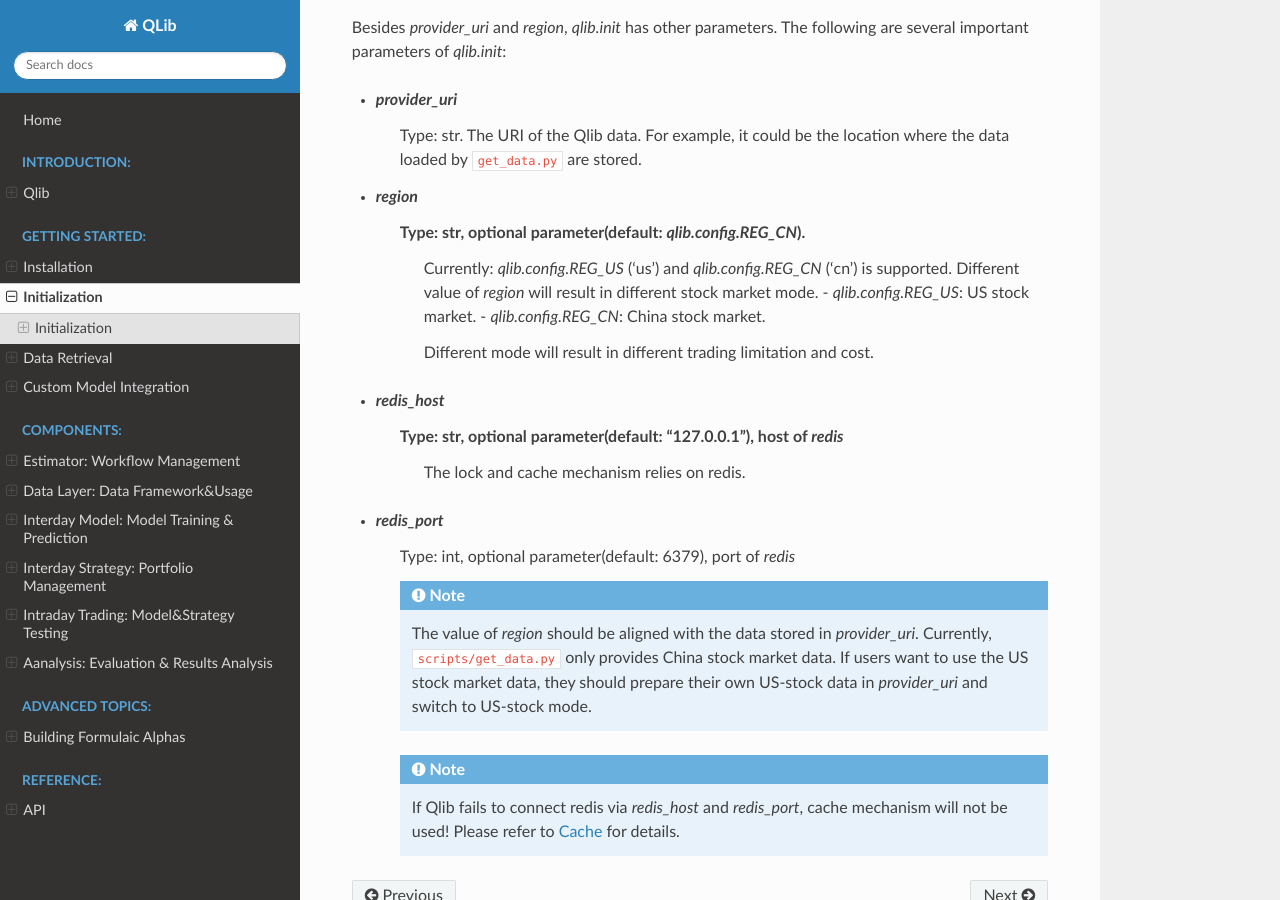
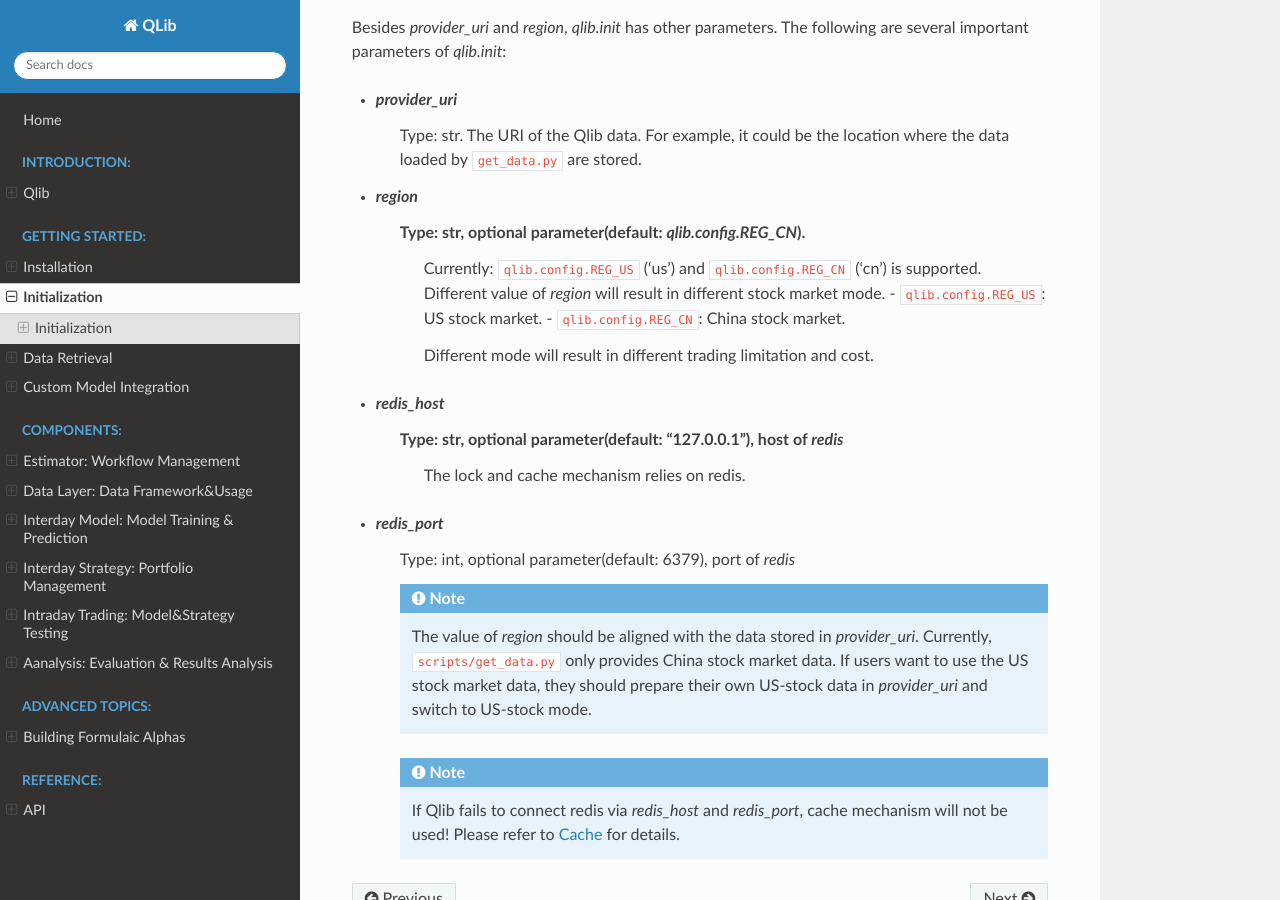
Before and after one commit to microsoft/qlib, a Sphinx documentation site: the page built from docs/start/initialization.rst, in a window 1280 px wide and 900 px high, scrolled down 609 px. Built offline with Sphinx 7.4.7 and the Read the Docs theme 2.0.0, drawn with Linux system fonts in a browser that asks for light colours; pages that are not in the unit, such as notebooks, are missing from menus.

```diff
--- a/docs/start/initialization.rst
+++ b/docs/start/initialization.rst
@@ -39,9 +39,9 @@ Besides `provider_uri` and `region`, `qlib.init` has other parameters. The follo
     Type: str. The URI of the Qlib data. For example, it could be the location where the data loaded by ``get_data.py`` are stored.
 - `region`
     Type: str, optional parameter(default: `qlib.config.REG_CN`).
-        Currently: `qlib.config.REG_US` ('us') and `qlib.config.REG_CN` ('cn') is supported. Different value of  `region` will result in different stock market mode.
-        - `qlib.config.REG_US`: US stock market.
-        - `qlib.config.REG_CN`: China stock market.
+        Currently: ``qlib.config.REG_US`` ('us') and ``qlib.config.REG_CN`` ('cn') is supported. Different value of  `region` will result in different stock market mode.
+        - ``qlib.config.REG_US``: US stock market.
+        - ``qlib.config.REG_CN``: China stock market.
 
         Different mode will result in different trading limitation and cost.
 - `redis_host`
```
